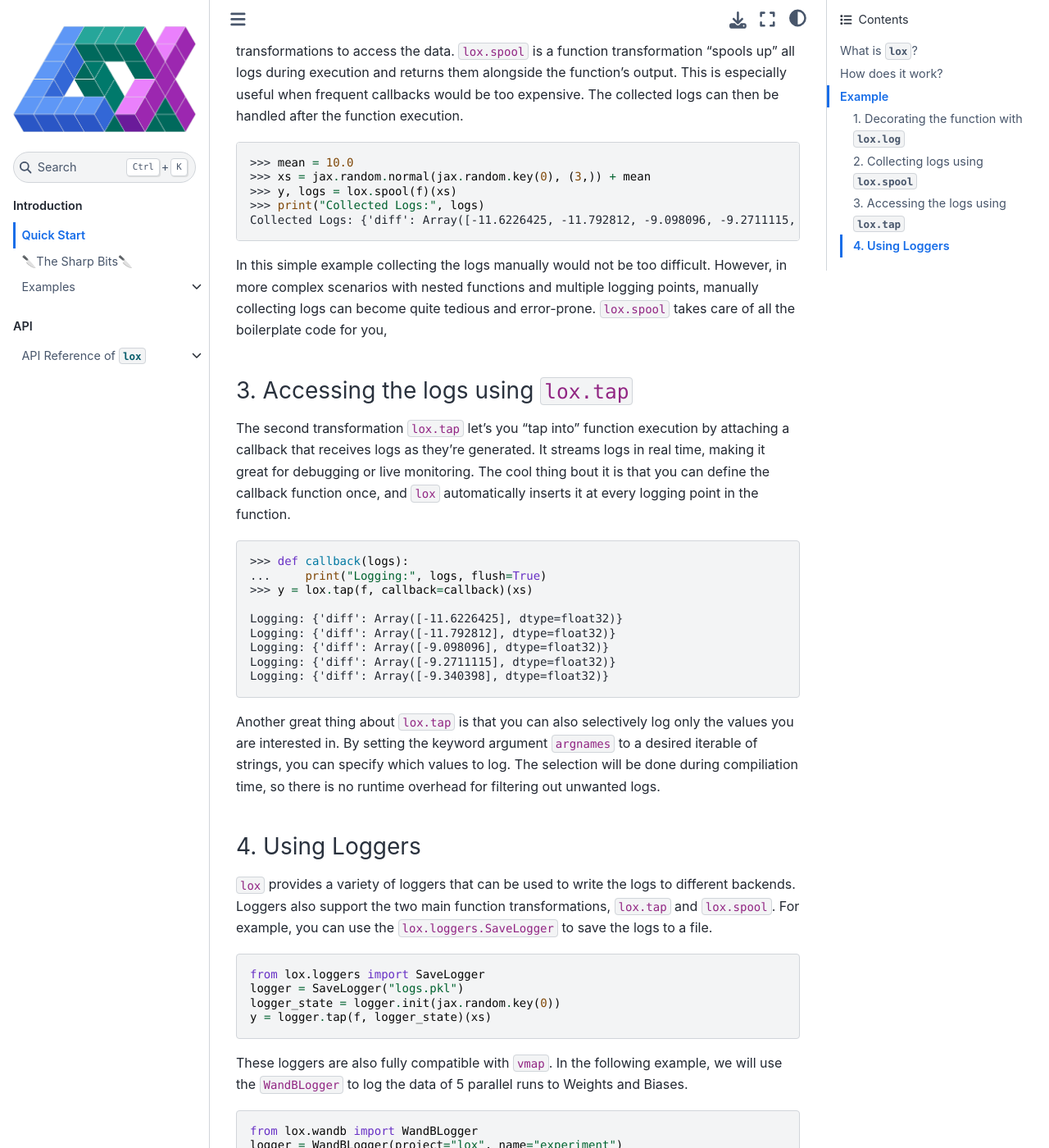
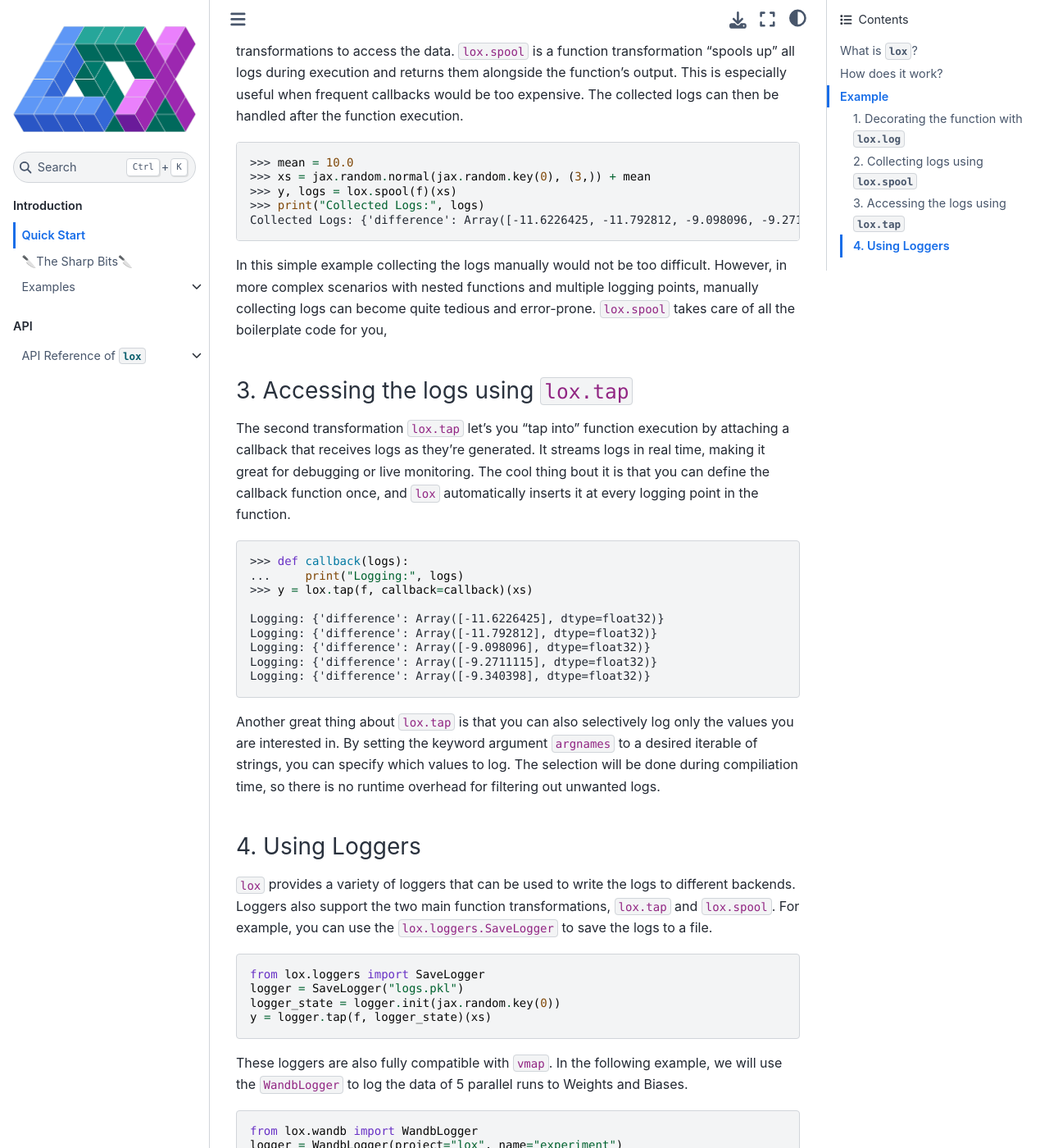
Before and after one commit to huterguier/lox, a Sphinx documentation site: the page built from docs/quick_start.md, in a window 1280 px wide and 1400 px high, scrolled down 2260 px. Shown: the whole window at 82% size. Built offline with Sphinx 7.4.7 and the Sphinx Book theme 1.1.4, drawn with Linux system fonts in a browser that asks for light colours; some web fonts are replaced; pages that are not in the unit, such as notebooks, are missing from menus; some of the changed text lies outside the part shown.

Commit message:
Rename diff to difference in examples

````diff
--- a/docs/quick_start.md
+++ b/docs/quick_start.md
@@ -63,8 +63,8 @@ import lox
 def f(xs):
     def step(mean, x):
         def loss(mean):
-            diff = mean - x
-            loss = (diff) ** 2
+            difference = mean - x
+            loss = (difference) ** 2
             return loss
         gradient = jax.grad(loss)(mean)
         params = jax.tree_util.tree_map(lambda p, g: p - 1e-2 * g, mean, gradient)
@@ -91,9 +91,9 @@ In this example,
 def f(xs):
     def step(mean, x):
         def loss(mean):
-            diff = mean - x
-            loss = (diff) ** 2
-            lox.log({"diff": diff})
+            difference = mean - x
+            loss = (difference) ** 2
+            lox.log({"difference": difference})
             return loss
         gradient = jax.grad(loss)(mean)
         params = jax.tree_util.tree_map(lambda p, g: p - 1e-2 * g, mean, gradient)
@@ -117,7 +117,7 @@ The collected logs can then be handled after the function execution.
 >>> xs = jax.random.normal(jax.random.key(0), (3,)) + mean
 >>> y, logs = lox.spool(f)(xs)
 >>> print("Collected Logs:", logs)
-Collected Logs: {'diff': Array([-11.6226425, -11.792812, -9.098096, -9.2711115, -9.340398], dtype=float32)}
+Collected Logs: {'difference': Array([-11.6226425, -11.792812, -9.098096, -9.2711115, -9.340398], dtype=float32)}
 ```
 
 In this simple example collecting the logs manually would not be too difficult.
@@ -134,14 +134,14 @@ The cool thing bout it is that you can define the callback function once,
 
 ```python
 >>> def callback(logs):
-...     print("Logging:", logs, flush=True)
+...     print("Logging:", logs)
 >>> y = lox.tap(f, callback=callback)(xs)
 
-Logging: {'diff': Array([-11.6226425], dtype=float32)}
-Logging: {'diff': Array([-11.792812], dtype=float32)}
-Logging: {'diff': Array([-9.098096], dtype=float32)}
-Logging: {'diff': Array([-9.2711115], dtype=float32)}
-Logging: {'diff': Array([-9.340398], dtype=float32)}
+Logging: {'difference': Array([-11.6226425], dtype=float32)}
+Logging: {'difference': Array([-11.792812], dtype=float32)}
+Logging: {'difference': Array([-9.098096], dtype=float32)}
+Logging: {'difference': Array([-9.2711115], dtype=float32)}
+Logging: {'difference': Array([-9.340398], dtype=float32)}
 ```
 
 Another great thing about `lox.tap` is that you can also selectively log only the values you are interested in.
@@ -163,10 +163,10 @@ y = logger.tap(f, logger_state)(xs)
 ```
 These loggers are also fully compatible with `vmap`.
 In the following example,
-  we will use the `WandBLogger` to log the data of 5 parallel runs to Weights and Biases.
+  we will use the `WandbLogger` to log the data of 5 parallel runs to Weights and Biases.
 ```python
-from lox.wandb import WandBLogger
-logger = WandBLogger(project="lox", name="experiment")
+from lox.wandb import WandbLogger
+logger = WandbLogger(project="lox", name="experiment")
 def g(key):
     xs = jax.random.normal(key, (10,)) + mean
     logger_state = logger.init(key)
````
